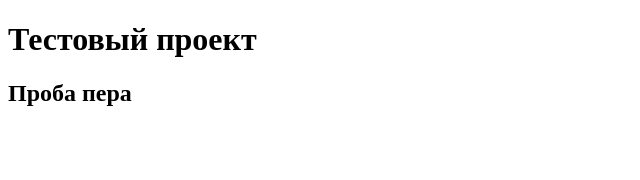
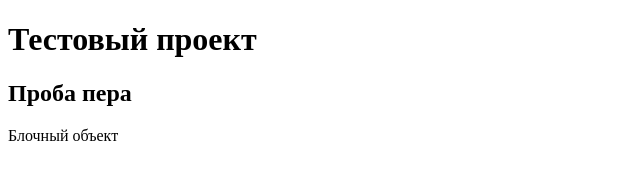
Before and after one commit to Levitd/testProject, a plain HTML site: page index.html in a window 1280 px wide. Shown: the whole page, without its empty margins (0-640 px from the left). Drawn offline with Linux system fonts and the light colour scheme.

Commit message:
add block div

```diff
--- a/index.html
+++ b/index.html
@@ -9,5 +9,6 @@
 <body>
     <h1>Тестовый проект</h1>
     <h2>Проба пера</h2>
+    <div>Блочный объект</div>
 </body>
 </html>
```
